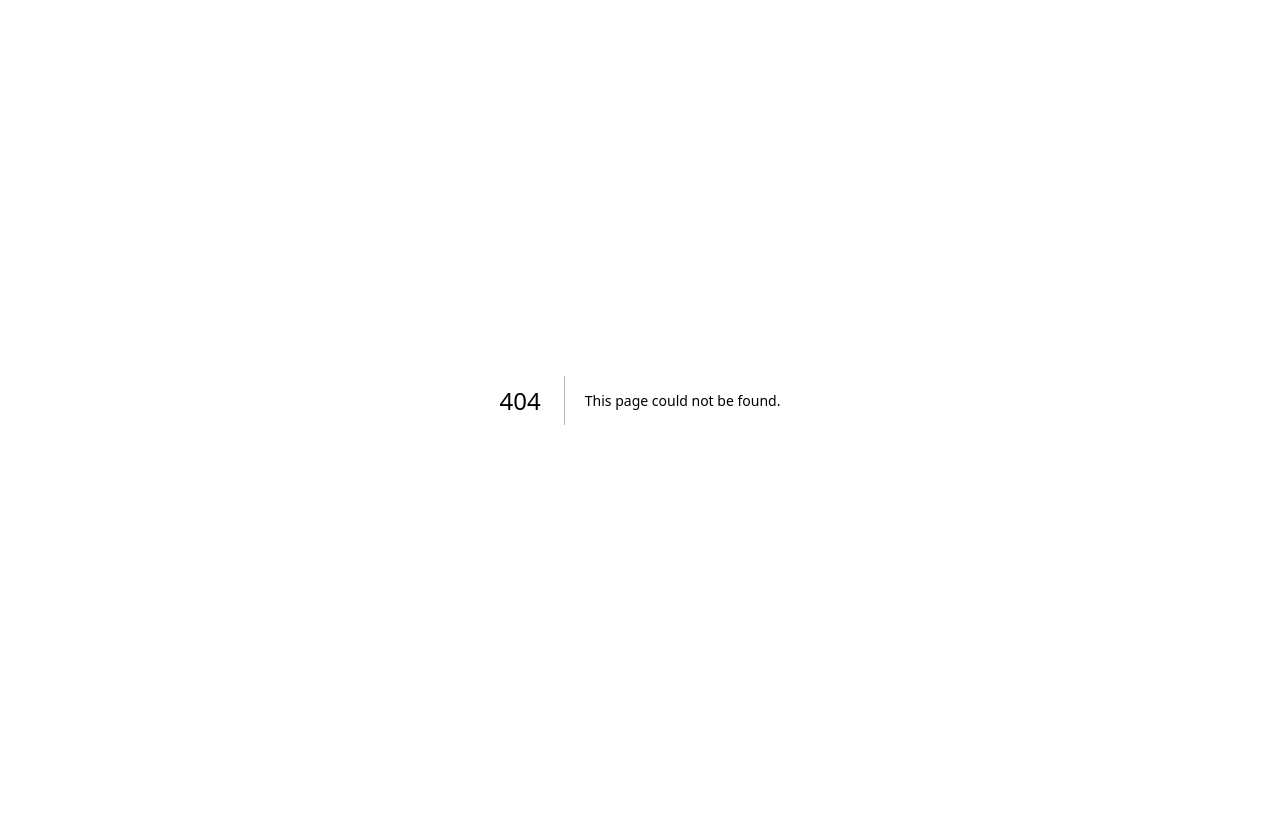
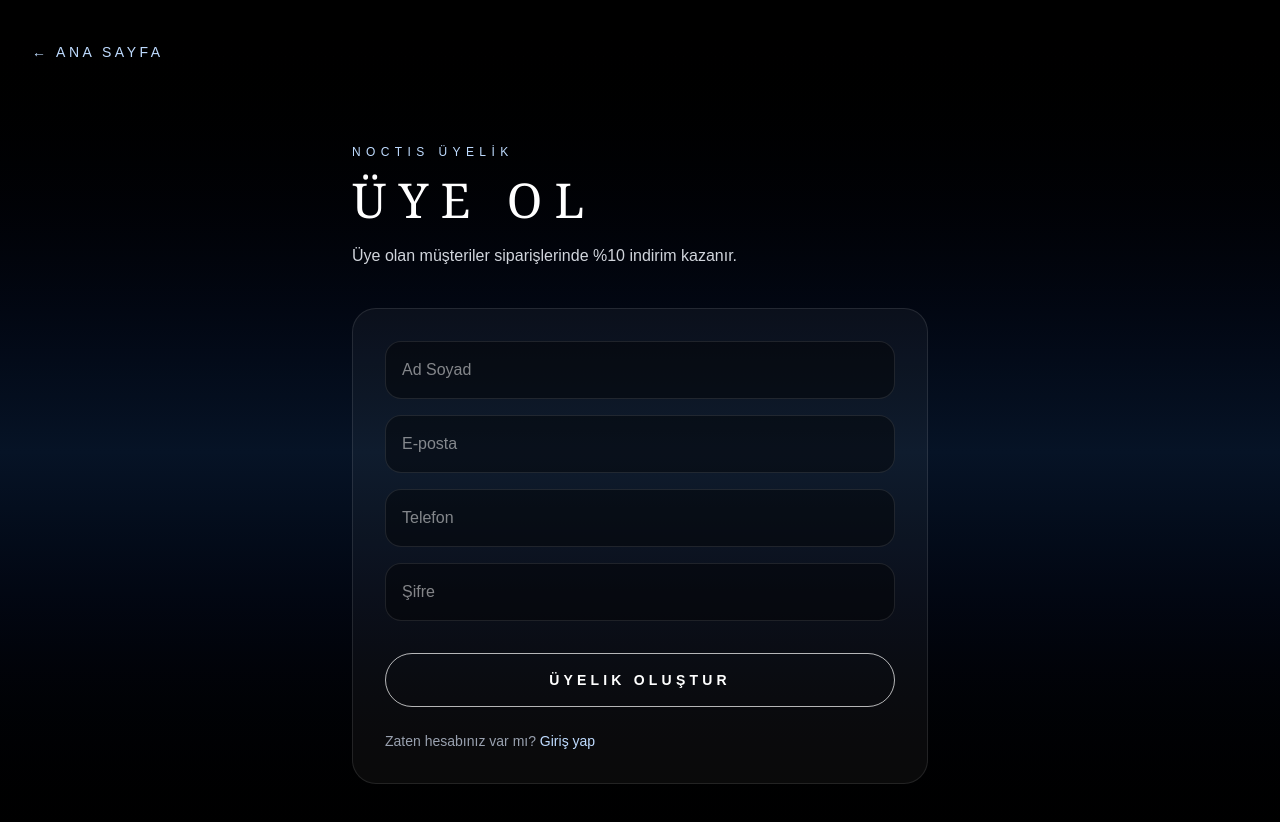
Before and after one commit to noctiswearr-boop/noctis-site, a Next.js app: page /register in a window 1280 px wide. Before the commit this address had no page. Shown: the top 822 px of the page. Before the commit the page ends 800 px from the top, so only its background shows below. Built offline with nearby package versions, Linux system fonts and the light colour scheme; no server answers.

Commit message:
Membership banner added

```diff
--- a/app/page.tsx
+++ b/app/page.tsx
@@ -61,6 +61,10 @@ export default function Home() {
   return (
     <main className="min-h-screen overflow-hidden bg-black text-white">
       <nav className="fixed left-0 top-0 z-50 w-full px-8 py-6">
+        <div className="mb-4 rounded-full border border-blue-300/20 bg-black/70 px-5 py-2 text-center text-xs uppercase tracking-[0.18em] text-blue-100 backdrop-blur">
+          Üye ol, ilk siparişinde %10 indirim kazan.
+        </div>
+
         <div className="flex items-center justify-between">
           <h1 className="font-serif text-2xl tracking-[0.45em]">NOCTIS</h1>
 
@@ -73,9 +77,13 @@ export default function Home() {
               HAKKIMIZDA
             </Link>
 
-            <a href="#" className="hover:text-blue-300">
-              İLETİŞİM
-            </a>
+            <Link href="/register" className="hover:text-blue-300">
+              ÜYE OL
+            </Link>
+
+            <Link href="/login" className="hover:text-blue-300">
+              GİRİŞ
+            </Link>
 
             <Link href="/cart" className="hover:text-blue-300">
               SEPET
@@ -109,13 +117,21 @@ export default function Home() {
                 HAKKIMIZDA
               </Link>
 
-              <a
-                href="#"
+              <Link
+                href="/register"
                 onClick={() => setMenuOpen(false)}
                 className="hover:text-blue-300"
               >
-                İLETİŞİM
-              </a>
+                ÜYE OL
+              </Link>
+
+              <Link
+                href="/login"
+                onClick={() => setMenuOpen(false)}
+                className="hover:text-blue-300"
+              >
+                GİRİŞ
+              </Link>
 
               <Link
                 href="/cart"
@@ -140,7 +156,7 @@ export default function Home() {
 
         <div className="absolute inset-0 bg-black/45" />
 
-        <div className="relative z-10 mt-28 flex flex-col items-center">
+        <div className="relative z-10 mt-36 flex flex-col items-center">
           <p className="mb-5 text-xs uppercase tracking-[0.55em] text-blue-200">
             İlk Koleksiyon
           </p>
@@ -153,12 +169,21 @@ export default function Home() {
             Karanlıktan doğdu. Geceyi benimseyenler için tasarlandı.
           </p>
 
-          <a
-            href="#urunler"
-            className="mt-10 rounded-full border border-white/70 bg-black/30 px-8 py-4 text-sm font-semibold uppercase tracking-[0.35em] backdrop-blur transition hover:bg-white hover:text-black"
-          >
-            KOLEKSİYONU KEŞFET
-          </a>
+          <div className="mt-10 flex flex-col gap-4 md:flex-row">
+            <a
+              href="#urunler"
+              className="rounded-full border border-white/70 bg-black/30 px-8 py-4 text-sm font-semibold uppercase tracking-[0.35em] backdrop-blur transition hover:bg-white hover:text-black"
+            >
+              KOLEKSİYONU KEŞFET
+            </a>
+
+            <Link
+              href="/register"
+              className="rounded-full border border-blue-300/60 bg-blue-300/10 px-8 py-4 text-sm font-semibold uppercase tracking-[0.25em] text-blue-100 backdrop-blur transition hover:bg-blue-300 hover:text-black"
+            >
+              ÜYE OL %10 İNDİRİM AL
+            </Link>
+          </div>
         </div>
       </section>
 
--- /dev/null
+++ b/app/register/page.tsx
@@ -0,0 +1,126 @@
+"use client";
+
+import Link from "next/link";
+import { useState } from "react";
+import { supabase } from "../../lib/supabase";
+
+export default function RegisterPage() {
+  const [fullName, setFullName] = useState("");
+  const [email, setEmail] = useState("");
+  const [phone, setPhone] = useState("");
+  const [password, setPassword] = useState("");
+  const [message, setMessage] = useState("");
+
+  async function register(e: React.FormEvent) {
+    e.preventDefault();
+    setMessage("Üyelik oluşturuluyor...");
+
+    const { data, error } = await supabase.auth.signUp({
+      email,
+      password,
+    });
+
+    if (error) {
+      console.error(error);
+      setMessage("Üyelik oluşturulurken hata oluştu.");
+      return;
+    }
+
+    if (data.user) {
+      const { error: profileError } = await supabase.from("profiles").insert({
+        id: data.user.id,
+        full_name: fullName,
+        email,
+        phone,
+      });
+
+      if (profileError) {
+        console.error(profileError);
+        setMessage("Üyelik oluştu ama profil kaydedilirken hata oluştu.");
+        return;
+      }
+    }
+
+    setFullName("");
+    setEmail("");
+    setPhone("");
+    setPassword("");
+    setMessage("Üyelik başarıyla oluşturuldu. Artık giriş yapabilirsiniz.");
+  }
+
+  return (
+    <main className="min-h-screen bg-gradient-to-b from-black via-[#061326] to-black px-8 py-10 text-white">
+      <Link href="/" className="text-sm tracking-[0.25em] text-blue-200">
+        ← ANA SAYFA
+      </Link>
+
+      <section className="mx-auto max-w-xl py-20">
+        <p className="mb-4 text-xs uppercase tracking-[0.45em] text-blue-200">
+          NOCTIS ÜYELİK
+        </p>
+
+        <h1 className="font-serif text-5xl tracking-[0.25em]">
+          ÜYE OL
+        </h1>
+
+        <p className="mt-5 text-gray-300">
+          Üye olan müşteriler siparişlerinde %10 indirim kazanır.
+        </p>
+
+        <form
+          onSubmit={register}
+          className="mt-10 rounded-3xl border border-white/10 bg-white/[0.04] p-8"
+        >
+          <div className="space-y-4">
+            <input
+              value={fullName}
+              onChange={(e) => setFullName(e.target.value)}
+              placeholder="Ad Soyad"
+              className="w-full rounded-2xl border border-white/10 bg-black/40 p-4 outline-none focus:border-blue-300"
+              required
+            />
+
+            <input
+              type="email"
+              value={email}
+              onChange={(e) => setEmail(e.target.value)}
+              placeholder="E-posta"
+              className="w-full rounded-2xl border border-white/10 bg-black/40 p-4 outline-none focus:border-blue-300"
+              required
+            />
+
+            <input
+              value={phone}
+              onChange={(e) => setPhone(e.target.value)}
+              placeholder="Telefon"
+              className="w-full rounded-2xl border border-white/10 bg-black/40 p-4 outline-none focus:border-blue-300"
+              required
+            />
+
+            <input
+              type="password"
+              value={password}
+              onChange={(e) => setPassword(e.target.value)}
+              placeholder="Şifre"
+              className="w-full rounded-2xl border border-white/10 bg-black/40 p-4 outline-none focus:border-blue-300"
+              required
+            />
+          </div>
+
+          <button className="mt-8 w-full rounded-full border border-white/70 px-8 py-4 text-sm font-semibold uppercase tracking-[0.3em] hover:bg-white hover:text-black">
+            Üyelik Oluştur
+          </button>
+
+          {message && <p className="mt-5 text-blue-200">{message}</p>}
+
+          <p className="mt-6 text-sm text-gray-400">
+            Zaten hesabınız var mı?{" "}
+            <Link href="/login" className="text-blue-200 hover:text-white">
+              Giriş yap
+            </Link>
+          </p>
+        </form>
+      </section>
+    </main>
+  );
+}
```
